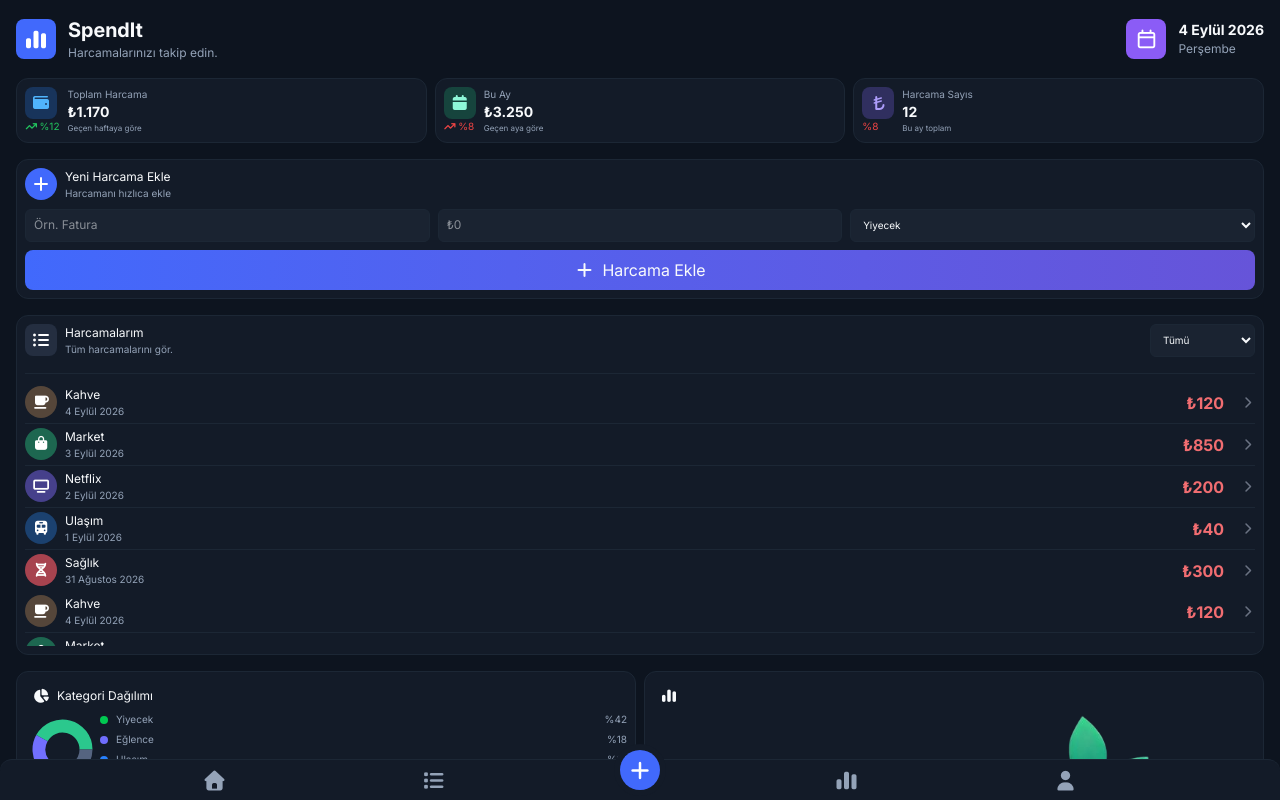
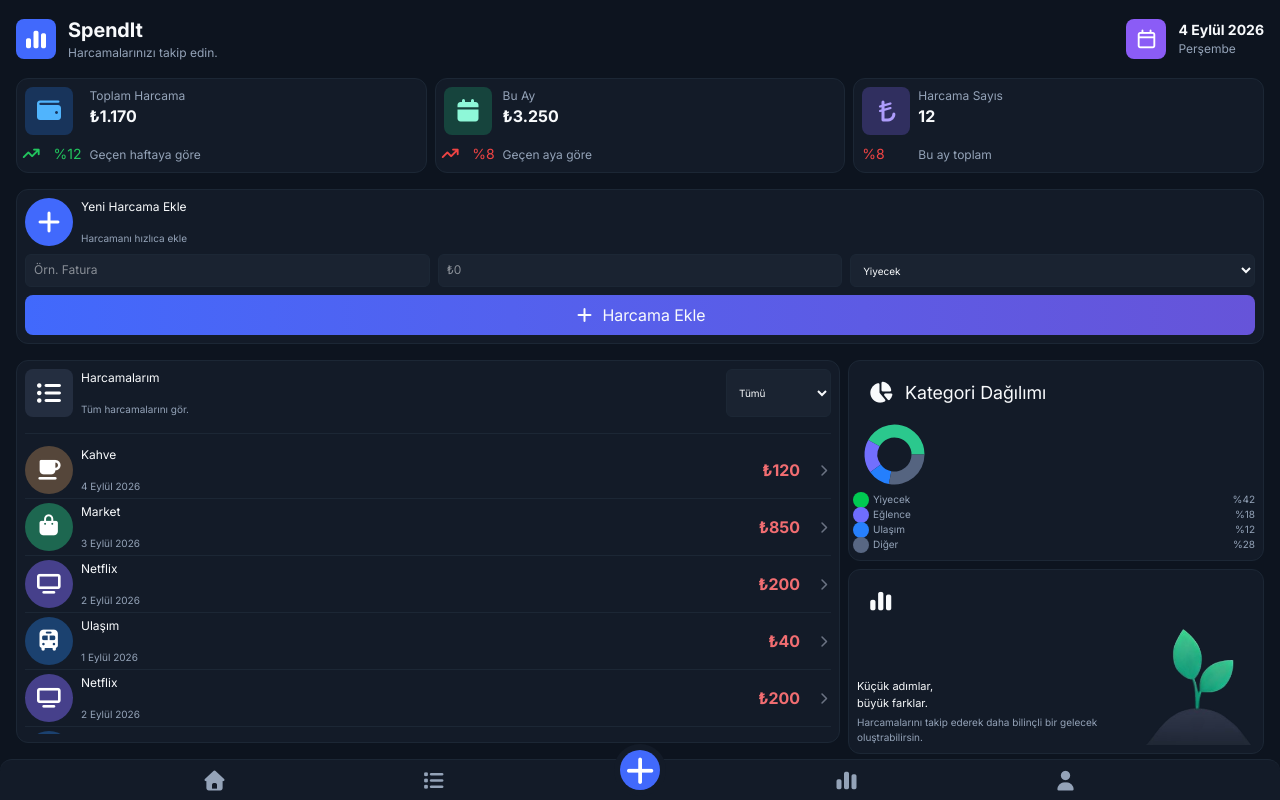
Before and after one commit to mert-ucman/react-expenses-tracker, a React (Vite) app: page / in a window 1280 px wide. Built offline with nearby package versions, Linux system fonts and the light colour scheme.

Commit message:
tablet modu başlandı devam ediliyor

```diff
--- a/src/assets/Components/Card.jsx
+++ b/src/assets/Components/Card.jsx
@@ -5,26 +5,26 @@ function Card({icon,data}) {
     return (
         <div className="w-auto h-auto">
             <div className="main-div">
-                <div className="flex flex-col justify-between">
+                <div className="flex flex-col md:gap-y-2 justify-between md:[&_i]:scale-150">
                     <IconWrapper
                         icon={icon.icon}
                         iconColor={icon.iconColor}
                         color={icon.bgColor}
                         rounded={icon.rounded}
                     />
-                    <div className={`flex items-center gap-x-0.5 ${data.percentageColor}`}>
+                    <div className={`flex items-center gap-x-0.5 md:gap-x-4 ${data.percentageColor}`}>
                         {
                             icon.iconStatus && (<i className="fa-solid fa-arrow-trend-up fa-2xs"></i>)
                         }
-                        <p className="text-[10px]">{data.percentage}</p>
+                        <p className="text-[10px] md:text-[14px]!">{data.percentage}</p>
                     </div>
                 </div>
                 <div className="flex flex-col justify-between">
                     <div>
-                        <h3 className={`main-text-gray`}>{data.type}</h3>
-                        <p className="sub-text-white">{data.amount}</p>
+                        <h3 className={`main-text-gray md:text-[12px]!`}>{data.type}</h3>
+                        <p className="sub-text-white md:text-[16px]!">{data.amount}</p>
                     </div>
-                    <p className="sub-text text-[8px]!">{data.subText}</p>
+                    <p className="sub-text text-[8px]! md:text-[12px]!">{data.subText}</p>
                 </div>
             </div>
         </div>
--- a/src/assets/Components/IconWrapper.jsx
+++ b/src/assets/Components/IconWrapper.jsx
@@ -2,8 +2,8 @@
 
 function IconWrapper({icon,iconColor,color,rounded}) {
     return (
-        <div className={`${color} p-2 ${rounded} h-8 w-8 xy-center`}>
-            <i className={`${icon} ${iconColor}`}></i>
+        <div className={`${color} p-2 ${rounded} h-8 w-8 xy-center md:h-12 md:w-12`}>
+            <i className={`${icon} ${iconColor} md:scale-150`}></i>
         </div>
     )
 }
--- a/src/assets/Components/TrackerWindow.jsx
+++ b/src/assets/Components/TrackerWindow.jsx
@@ -28,7 +28,7 @@ function TrackerWindow() {
                         </div>
                     </div>
                 </div>
-                <div className="flex gap-x-2 justify-between h-22 [&>div]:min-w-0 [&>div]:flex-1">
+                <div className="flex gap-x-2 justify-between h-max min-h-22 [&>div]:min-w-0 [&>div]:flex-1">
                     <Card
                         icon={
                             {
@@ -94,7 +94,8 @@ function TrackerWindow() {
                     />
                 </div>
                 <AddExpense />
-                <div className="flex flex-col main-div min-h-85">
+                <div className="flex flex-col md:flex-row md:gap-x-2 gap-y-4 min-h-0 flex-1">
+                    <div className="flex flex-col main-div flex-1 min-h-0 h-85 md:w-2/3">
                         <div className="flex justify-between border-b-1 pb-4 border-[var(--border)] mb-2">
                             <div className="flex gap-x-2">
                                 <IconWrapper
@@ -117,7 +118,7 @@ function TrackerWindow() {
                                 <option value="all">Yaşam&Sağlık</option>
                             </select>
                         </div>
-                    <div className="h-full overflow-scroll">
+                        <div className="h-full overflow-scroll scrollbar-none">
                             <div className="flex justify-between border-b border-[var(--border)] py-1">
                                 <div className="flex gap-x-2">
                                     <IconWrapper
@@ -190,149 +191,6 @@ function TrackerWindow() {
                                     <i className="fa-solid fa-chevron-right fa-xs text-gray-500"></i>
                                 </div>
                             </div>
-                        <div className="flex justify-between py-1">
-                            <div className="flex gap-x-2">
-                                <IconWrapper
-                                    icon={`fa-solid fa-dna fa-sm`}
-                                    color={`bg-[#A7434F]`}
-                                    iconColor={`text-white`}
-                                    rounded={`rounded-full`}
-                                />
-                                <div className="flex flex-col justify-between">
-                                    <h3 className="main-text text-[12px]!">Sağlık</h3>
-                                    <p className="sub-text text-[10px]!">31 Ağustos 2026</p>
-                                </div>
-                            </div>
-                            <div className="flex xy-center gap-x-4">
-                                <p className="text-[#F16D71] font-bold">₺300</p>
-                                <i className="fa-solid fa-chevron-right fa-xs text-gray-500"></i>
-                            </div>
-                        </div>
-                        <div className="flex justify-between border-b border-[var(--border)] py-1">
-                            <div className="flex gap-x-2">
-                                <IconWrapper
-                                    icon={`fa-solid fa-coffee fa-sm`}
-                                    color={`bg-[#55463A]`}
-                                    iconColor={`text-white`}
-                                    rounded={`rounded-full`}
-                                />
-                                <div className="flex flex-col justify-between">
-                                    <h3 className="main-text text-[12px]!">Kahve</h3>
-                                    <p className="sub-text text-[10px]!">4 Eylül 2026</p>
-                                </div>
-                            </div>
-                            <div className="flex xy-center gap-x-4">
-                                <p className="text-[#F16D71] font-bold">₺120</p>
-                                <i className="fa-solid fa-chevron-right fa-xs text-gray-500"></i>
-                            </div>
-                        </div>
-                        <div className="flex justify-between border-b border-[var(--border)] py-1">
-                            <div className="flex gap-x-2">
-                                <IconWrapper
-                                    icon={`fa-solid fa-bag-shopping fa-sm`}
-                                    color={`bg-[#1D6750]`}
-                                    iconColor={`text-white`}
-                                    rounded={`rounded-full`}
-                                />
-                                <div className="flex flex-col justify-between">
-                                    <h3 className="main-text text-[12px]!">Market</h3>
-                                    <p className="sub-text text-[10px]!">3 Eylül 2026</p>
-                                </div>
-                            </div>
-                            <div className="flex xy-center gap-x-4">
-                                <p className="text-[#F16D71] font-bold">₺850</p>
-                                <i className="fa-solid fa-chevron-right fa-xs text-gray-500"></i>
-                            </div>
-                        </div>
-                        <div className="flex justify-between border-b border-[var(--border)] py-1">
-                            <div className="flex gap-x-2">
-                                <IconWrapper
-                                    icon={`fa-solid fa-tv fa-sm`}
-                                    color={`bg-[#46408B]`}
-                                    iconColor={`text-white`}
-                                    rounded={`rounded-full`}
-                                />
-                                <div className="flex flex-col justify-between">
-                                    <h3 className="main-text text-[12px]!">Netflix</h3>
-                                    <p className="sub-text text-[10px]!">2 Eylül 2026</p>
-                                </div>
-                            </div>
-                            <div className="flex xy-center gap-x-4">
-                                <p className="text-[#F16D71] font-bold">₺200</p>
-                                <i className="fa-solid fa-chevron-right fa-xs text-gray-500"></i>
-                            </div>
-                        </div>
-                        <div className="flex justify-between border-b border-[var(--border)] py-1">
-                            <div className="flex gap-x-2">
-                                <IconWrapper
-                                    icon={`fa-solid fa-bus fa-sm`}
-                                    color={`bg-[#1B416F]`}
-                                    iconColor={`text-white`}
-                                    rounded={`rounded-full`}
-                                />
-                                <div className="flex flex-col justify-between">
-                                    <h3 className="main-text text-[12px]!">Ulaşım</h3>
-                                    <p className="sub-text text-[10px]!">1 Eylül 2026</p>
-                                </div>
-                            </div>
-                            <div className="flex xy-center gap-x-4">
-                                <p className="text-[#F16D71] font-bold">₺40</p>
-                                <i className="fa-solid fa-chevron-right fa-xs text-gray-500"></i>
-                            </div>
-                        </div>
-                        <div className="flex justify-between py-1">
-                            <div className="flex gap-x-2">
-                                <IconWrapper
-                                    icon={`fa-solid fa-dna fa-sm`}
-                                    color={`bg-[#A7434F]`}
-                                    iconColor={`text-white`}
-                                    rounded={`rounded-full`}
-                                />
-                                <div className="flex flex-col justify-between">
-                                    <h3 className="main-text text-[12px]!">Sağlık</h3>
-                                    <p className="sub-text text-[10px]!">31 Ağustos 2026</p>
-                                </div>
-                            </div>
-                            <div className="flex xy-center gap-x-4">
-                                <p className="text-[#F16D71] font-bold">₺300</p>
-                                <i className="fa-solid fa-chevron-right fa-xs text-gray-500"></i>
-                            </div>
-                        </div><div className="flex justify-between border-b border-[var(--border)] py-1">
-                            <div className="flex gap-x-2">
-                                <IconWrapper
-                                    icon={`fa-solid fa-coffee fa-sm`}
-                                    color={`bg-[#55463A]`}
-                                    iconColor={`text-white`}
-                                    rounded={`rounded-full`}
-                                />
-                                <div className="flex flex-col justify-between">
-                                    <h3 className="main-text text-[12px]!">Kahve</h3>
-                                    <p className="sub-text text-[10px]!">4 Eylül 2026</p>
-                                </div>
-                            </div>
-                            <div className="flex xy-center gap-x-4">
-                                <p className="text-[#F16D71] font-bold">₺120</p>
-                                <i className="fa-solid fa-chevron-right fa-xs text-gray-500"></i>
-                            </div>
-                        </div>
-                        <div className="flex justify-between border-b border-[var(--border)] py-1">
-                            <div className="flex gap-x-2">
-                                <IconWrapper
-                                    icon={`fa-solid fa-bag-shopping fa-sm`}
-                                    color={`bg-[#1D6750]`}
-                                    iconColor={`text-white`}
-                                    rounded={`rounded-full`}
-                                />
-                                <div className="flex flex-col justify-between">
-                                    <h3 className="main-text text-[12px]!">Market</h3>
-                                    <p className="sub-text text-[10px]!">3 Eylül 2026</p>
-                                </div>
-                            </div>
-                            <div className="flex xy-center gap-x-4">
-                                <p className="text-[#F16D71] font-bold">₺850</p>
-                                <i className="fa-solid fa-chevron-right fa-xs text-gray-500"></i>
-                            </div>
-                        </div>
                             <div className="flex justify-between border-b border-[var(--border)] py-1">
                                 <div className="flex gap-x-2">
                                     <IconWrapper
@@ -389,45 +247,45 @@ function TrackerWindow() {
                             </div>
                         </div>
                     </div>
-                <div className="flex gap-x-2  [&>div]:min-w-0 [&>div]:flex-1">
-                    <div className="main-div flex-col!">
+                    <div className="flex md:flex-col gap-2 md:w-1/3 [&>div]:min-w-0 [&>div]:flex-1 md:[&>div:first-child]:flex-[2]">
+                        <div className="main-div flex-col! md:gap-y-0 ">
                             <div className="flex items-center">
                                 <IconWrapper
                                     icon={`fa-solid fa-chart-pie fa-sm`}
                                 />
                                 <div className="flex flex-col justify-between">
-                                <h3 className="main-text text-[12px]!">Kategori Dağılımı</h3>
+                                    <h3 className="main-text text-[12px]! md:text-lg!">Kategori Dağılımı</h3>
                                 </div>
                             </div>
-                        <div className="flex">
+                            <div className="flex md:flex-col md:justify-between flex-1 min-w-0">
                                 <div className="shrink-0">
                                     <Donut width={75} height={75} />
                                 </div>
-                            <div className="flex flex-col w-full justify-between">
+                                <div className="flex flex-col md:flex-1 w-full md:justify-around md:[&_.dots]:scale-200">
                                     <div className="flex items-center justify-between">
                                         <div className="flex items-center gap-x-2">
-                                        <div className="bg-green-500 rounded-full w-2 h-2 "></div>
+                                            <div className="dots bg-green-500 rounded-full w-2 h-2"></div>
                                             <p className="sub-text text-[10px]!">Yiyecek</p>
                                         </div>
                                         <p className="sub-text text-[10px]!">%42</p>
                                     </div>
                                     <div className="flex items-center justify-between">
                                         <div className="flex items-center gap-x-2">
-                                        <div className="bg-[#6F6DFD] rounded-full w-2 h-2 "></div>
+                                            <div className="dots bg-[#6F6DFD] rounded-full w-2 h-2 "></div>
                                             <p className="sub-text text-[10px]!">Eğlence</p>
                                         </div>
                                         <p className="sub-text text-[10px]!">%18</p>
                                     </div>
                                     <div className="flex items-center justify-between">
                                         <div className="flex items-center gap-x-2">
-                                        <div className="bg-[#2780FD] rounded-full w-2 h-2 "></div>
+                                            <div className="dots bg-[#2780FD] rounded-full w-2 h-2 "></div>
                                             <p className="sub-text text-[10px]!">Ulaşım</p>
                                         </div>
                                         <p className="sub-text text-[10px]!">%12</p>
                                     </div>
                                     <div className="flex items-center justify-between">
                                         <div className="flex items-center gap-x-2">
-                                        <div className="bg-[#586783] rounded-full w-2 h-2 "></div>
+                                            <div className="dots bg-[#586783] rounded-full w-2 h-2 "></div>
                                             <p className="sub-text text-[10px]!">Diğer</p>
                                         </div>
                                         <p className="sub-text text-[10px]!">%28</p>
@@ -454,6 +312,7 @@ function TrackerWindow() {
                         </div>
                     </div>
                 </div>
+            </div>
             <BottomNavBar />
         </div>
     )
```
Lines whose indentation alone changed are shown as unchanged.
